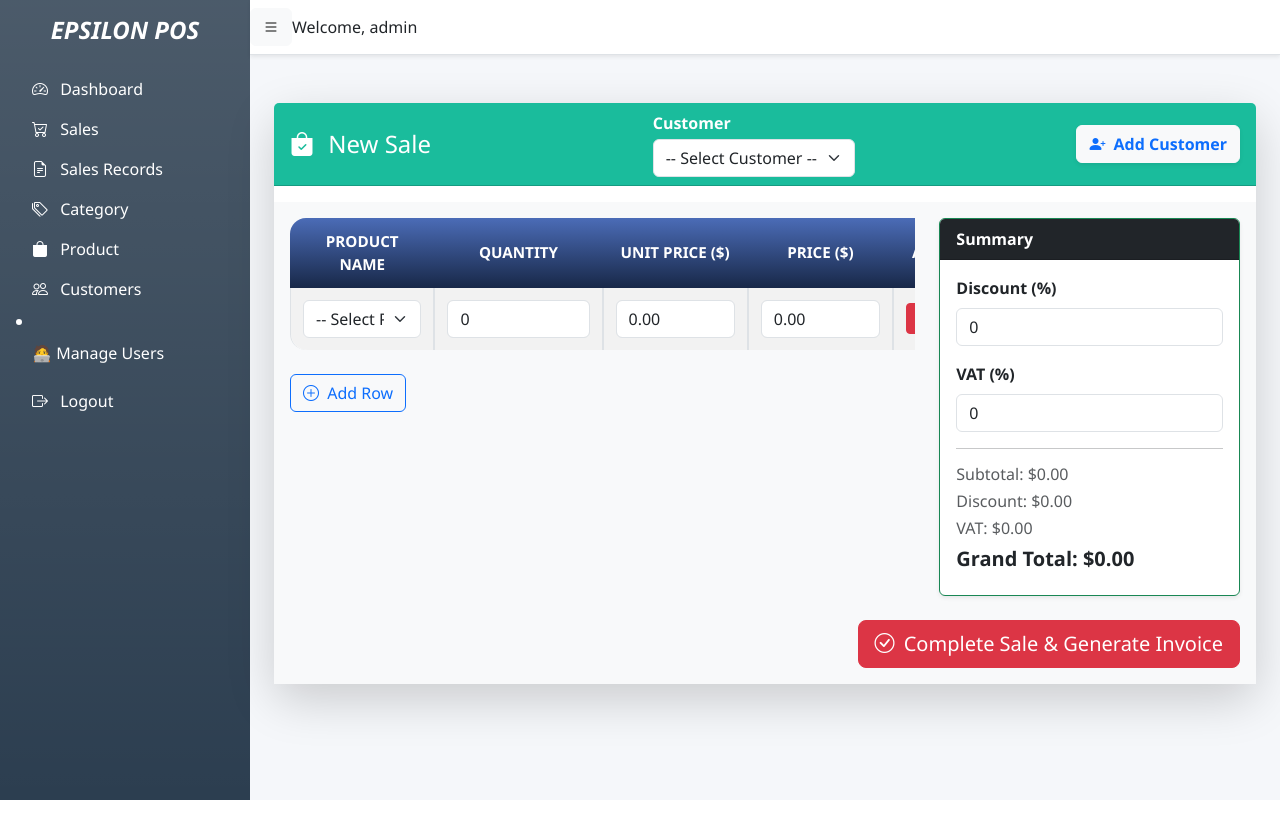
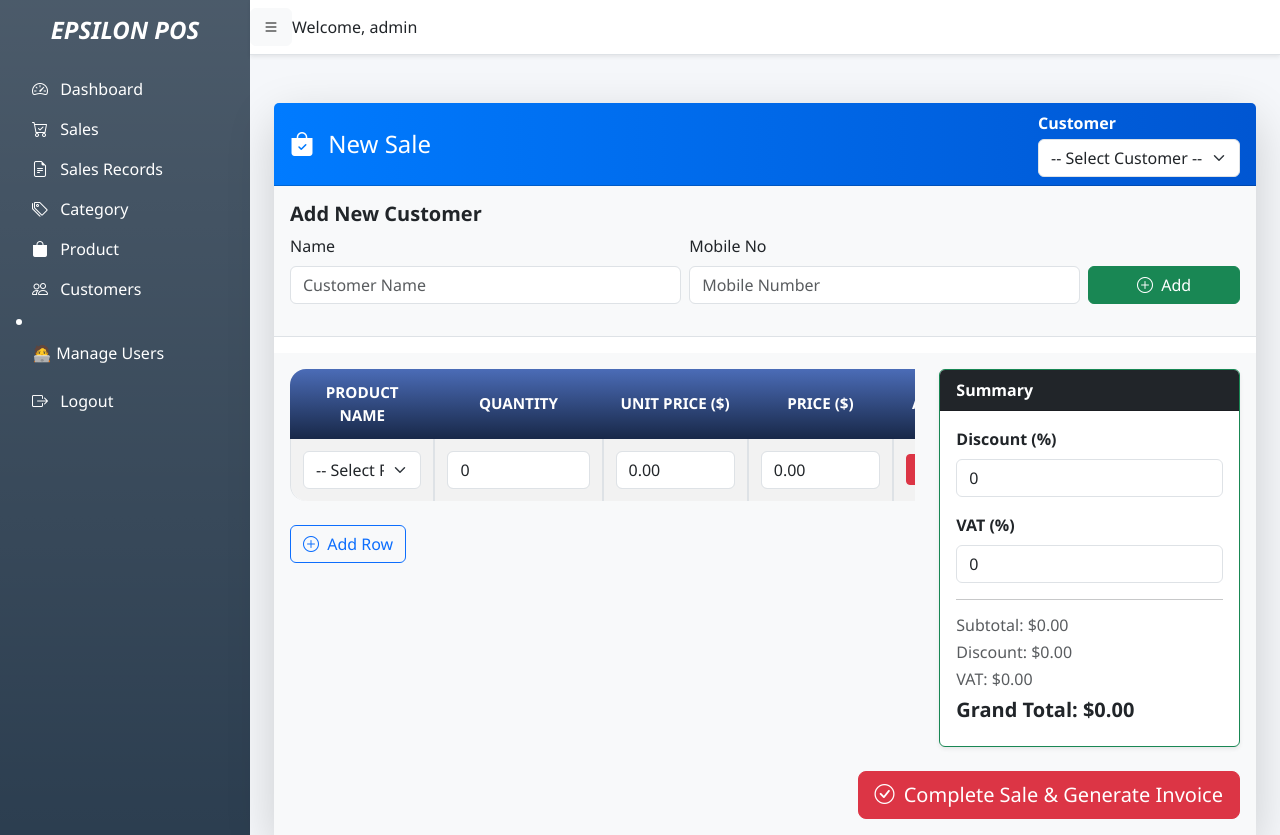
Before and after one commit to jahidshawon19/point-of-sale, a Django app: page /sales/ in a window 1280 px wide. Before the commit the page ends 800 px from the top, so only its background shows below. Run offline with Django 5.2, Linux system fonts and the light colour scheme; a user stored in the database is signed in; data comes from the database, SQL or seed files in the repository; both versions use the stored data as it was after the commit.

```diff
--- a/pos/templates/pos/sales.html
+++ b/pos/templates/pos/sales.html
@@ -4,6 +4,16 @@
 
 {% block content %}
 <div class="container mt-5">
+
+    {% if messages %}
+    {% for message in messages %}
+        <div class="alert alert-{{ message.tags }} alert-dismissible fade show" role="alert">
+            {{ message }}
+            <button type="button" class="btn-close" data-bs-dismiss="alert" aria-label="Close"></button>
+        </div>
+    {% endfor %}
+    {% endif %}
+
     <form method="POST">
         {% csrf_token %}
         <div class="card shadow-lg border-0 rounded-4">
@@ -12,7 +22,6 @@
             <div class="card-header bg-gradient-primary text-white d-flex justify-content-between align-items-center">
                 <h4 class="mb-0"><i class="bi bi-bag-check-fill me-2"></i> New Sale</h4>
                 <div class="d-flex flex-column">
-
                     <label for="customerSelect" class="form-label mb-1 fw-semibold text-white">Customer</label>
                     <select id="customerSelect" name="customer" class="form-select" required>
                         <option value="">-- Select Customer --</option>
@@ -21,11 +30,31 @@
                         {% endfor %}
                     </select>
                 </div>
-                <div class="d-flex flex-column">
-                                    <a href="{% url 'customer_add' %}" class="btn btn-light text-primary fw-semibold shadow-sm mt-2 mt-sm-0">
-                <i class="bi bi-person-plus-fill me-1"></i> Add Customer
-                </a>
+            </div>
+
+            <!-- INLINE ADD CUSTOMER FORM -->
+            <div class="bg-light p-3 border-bottom">
+                <h5 class="fw-bold">Add New Customer</h5>
+                <div class="row g-2 align-items-end">
+                    <div class="col-md-5">
+                        <label class="form-label">Name</label>
+                        <input type="text" id="newCustomerName" class="form-control" placeholder="Customer Name">
+                    </div>
+
+                    <div class="col-md-5">
+                        <label class="form-label">Mobile No</label>
+                        <input type="text" id="newCustomerMobile" class="form-control" placeholder="Mobile Number">
+                    </div>
+
+                    <div class="col-md-2">
+                        <button type="button" id="addCustomerBtn" class="btn btn-success w-100">
+                            <i class="bi bi-plus-circle me-1"></i> Add
+                        </button>
+                    </div>
                 </div>
+
+                <!-- Message -->
+                <p id="customerMessage" class="mt-2 fw-semibold"></p>
             </div>
 
             <!-- Body -->
@@ -106,8 +135,7 @@
 </div>
 
 <style>
-
-.bg-gradient-danger { background: linear-gradient(90deg, #dc3545, #a71d2a); }
+.bg-gradient-primary { background: linear-gradient(90deg, #007bff, #0056d2); }
 .btn-outline-primary { transition: 0.3s; }
 .btn-outline-primary:hover { transform: translateY(-2px); }
 .table thead th { text-transform: uppercase; }
@@ -116,4 +144,44 @@
 
 {% block extra_js %}
 <script src="{% static 'js/sales.js' %}"></script>
+
+<script>
+// Inline Add Customer (AJAX with reload)
+document.getElementById("addCustomerBtn").addEventListener("click", function () {
+    const name = document.getElementById("newCustomerName").value.trim();
+    const mobile = document.getElementById("newCustomerMobile").value.trim();
+    const message = document.getElementById("customerMessage");
+
+    if (!name || !mobile) {
+        message.innerHTML = "⚠ Please enter both name and mobile number.";
+        message.className = "text-danger fw-semibold";
+        return;
+    }
+
+    const formData = new FormData();
+    formData.append("name", name);
+    formData.append("mobile_no", mobile);
+    formData.append("csrfmiddlewaretoken", document.querySelector("[name=csrfmiddlewaretoken]").value);
+
+    fetch("{% url 'customer_add_ajax' %}", {
+        method: "POST",
+        body: formData,
+    })
+    .then(response => response.json())
+    .then(data => {
+        if (data.error) {
+            message.innerHTML = "❌ " + data.error;
+            message.className = "text-danger fw-semibold";
+            return;
+        }
+
+        // Success message
+        message.innerHTML = "✅ Customer added successfully! Reloading page...";
+        message.className = "text-success fw-semibold";
+
+        // Wait 1 second and reload page so the dropdown updates from database
+        setTimeout(() => { window.location.reload(); }, 1000);
+    });
+});
+</script>
 {% endblock %}
--- a/pos/urls.py
+++ b/pos/urls.py
@@ -29,6 +29,8 @@ urlpatterns = [
 
     path('create-user/', views.create_user, name='create_user'),
 
+    path('customer/add-ajax/', views.customer_add_ajax, name='customer_add_ajax'),
+
 
 
 
--- a/pos/views.py
+++ b/pos/views.py
@@ -12,6 +12,7 @@ import datetime
 from django.contrib.auth.decorators import login_required, user_passes_test
 from django.contrib import messages
 from django.db.models import Sum, F
+from django.http import JsonResponse
 
 
 
@@ -292,7 +293,7 @@ def customer_delete(request, pk):
 
 @login_required
 def sales_page(request):
-    # Only show products that are in stock
+    # Show only products in stock
     products = Product.objects.filter(stock_quantity__gt=0)
     customers = Customer.objects.all()
 
@@ -303,7 +304,12 @@ def sales_page(request):
         discount_percent = Decimal(request.POST.get('discount') or 0)
         vat_percent = Decimal(request.POST.get('vat') or 0)
 
-        # Create Sale
+        # Validate customer selection
+        if not customer_id:
+            messages.error(request, "Please select a customer before completing the sale.")
+            return redirect('sales')
+
+        # Create sale
         sale = Sale.objects.create(
             customer_id=customer_id,
             total_amount=Decimal('0.00'),
@@ -319,20 +325,19 @@ def sales_page(request):
             product = Product.objects.get(id=prod_id)
             quantity = int(qty)
 
-            # ✅ Check stock before creating SaleItem
+            # Check stock
             if quantity > product.stock_quantity:
                 messages.error(
                     request,
                     f"Cannot sell {quantity} × {product.name}. Only {product.stock_quantity} left in stock."
                 )
-                # Delete partially created sale
-                sale.delete()
+                sale.delete()  # remove partial sale
                 return redirect('sales')
 
             unit_price = product.unitprice
             price = Decimal(unit_price) * quantity
 
-            # Create SaleItem
+            # Create sale item
             SaleItem.objects.create(
                 sale=sale,
                 product=product,
@@ -341,7 +346,7 @@ def sales_page(request):
                 price=price
             )
 
-            # Reduce stock safely
+            # Reduce stock
             product.stock_quantity -= quantity
             product.save()
 
@@ -356,11 +361,10 @@ def sales_page(request):
         sale.total_amount = grand_total
         sale.save()
 
+        messages.success(request, "Sale completed successfully!")
         return redirect('invoice', sale_id=sale.id)
 
     return render(request, 'pos/sales.html', {'products': products, 'customers': customers})
-
-
 
 
 # Invoice page
@@ -436,3 +440,24 @@ def create_user(request):
         form = CreateUserForm()
 
     return render(request, 'pos/create_user.html', {'form': form})
+
+
+
+
+@login_required
+def customer_add_ajax(request):
+    if request.method == 'POST':
+        name = request.POST.get('name')
+        mobile_no = request.POST.get('mobile_no')
+
+        if not name or not mobile_no:
+            return JsonResponse({'error': 'Name and mobile number are required.'})
+
+        # Optional: Check for duplicate mobile number
+        if Customer.objects.filter(mobile_no=mobile_no).exists():
+            return JsonResponse({'error': 'A customer with this mobile number already exists.'})
+
+        customer = Customer.objects.create(name=name, mobile_no=mobile_no)
+        return JsonResponse({'id': customer.id, 'name': customer.name})
+
+    return JsonResponse({'error': 'Invalid request method.'}, status=400)
```
Also changed, not shown: db.sqlite3.
